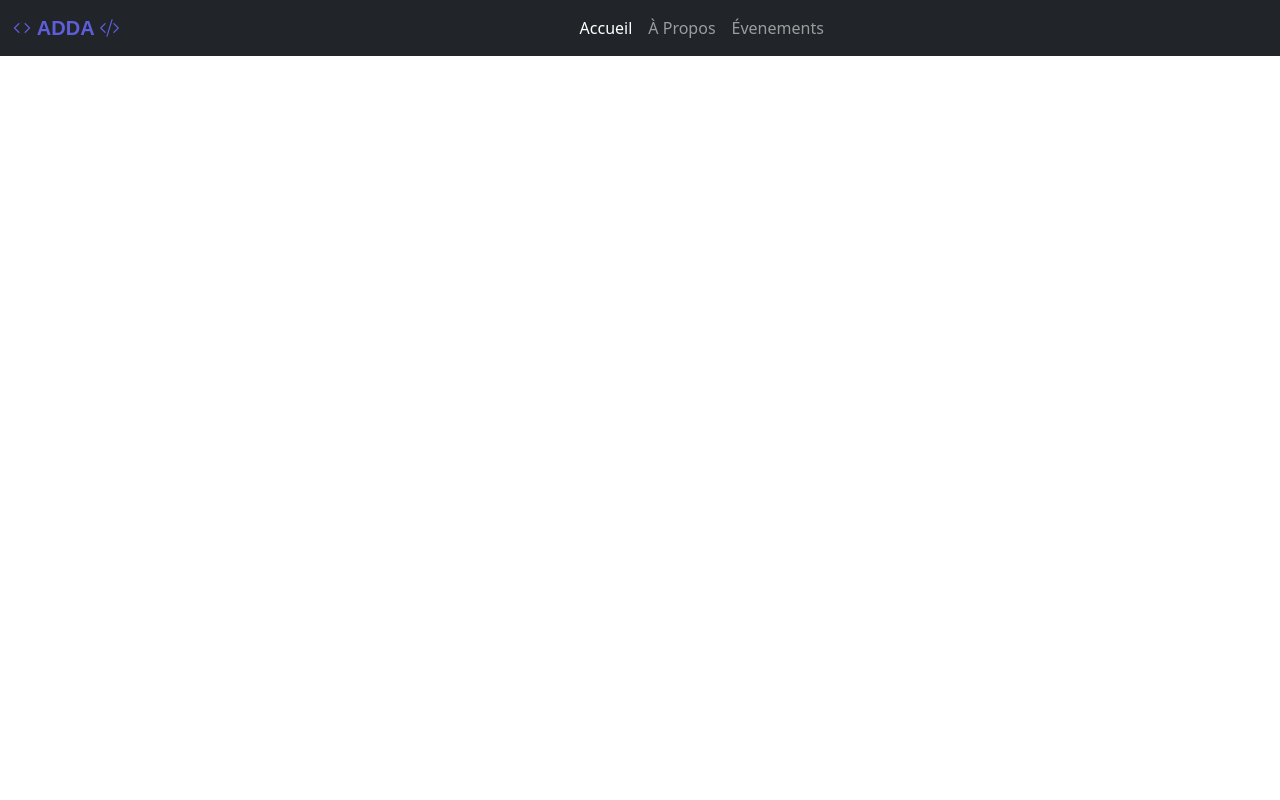
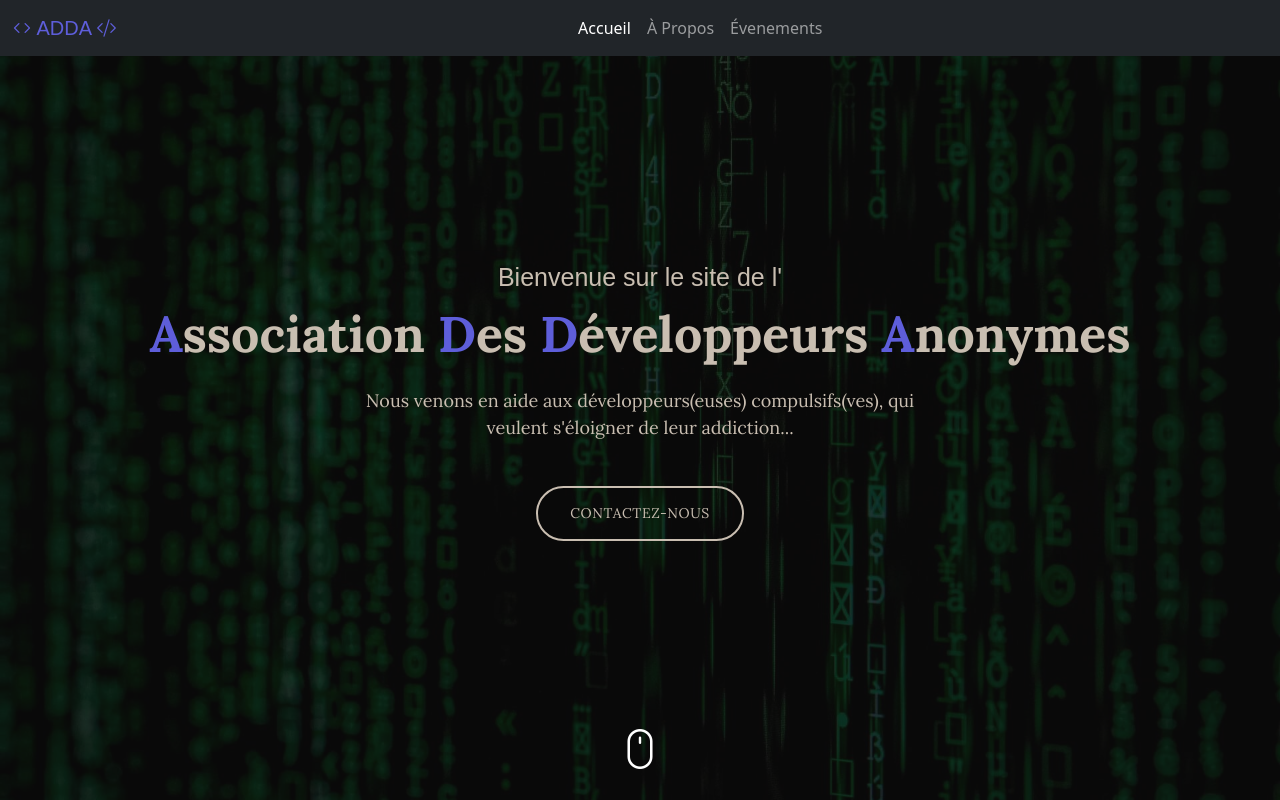
Before and after one commit to Cedric72-web/assoc_Adda, a plain HTML site: page index.html in a window 1280 px wide. Drawn offline with nearby package versions, Linux system fonts and the light colour scheme; a web font is replaced by a local one.

Commit message:
Add Home section - Add Bg image - Update style.css

```diff
--- a/index.html
+++ b/index.html
@@ -9,6 +9,16 @@
   <meta name="description" content="Bienvenue sur le site de l'Association Des Développeurs(euses) Anonymes. Cette association vient en aide aux personnes souffrant du codage compulsif.">
 
   <!-- Start Imports -->
+
+  <!-- Import des polices de caractère -->
+  <link rel="preconnect" href="https://fonts.googleapis.com">
+  <link rel="preconnect" href="https://fonts.gstatic.com" crossorigin>
+  <!-- Police Anaheim -->
+  <link href="https://fonts.googleapis.com/css2?family=Anaheim&display=swap" rel="stylesheet">
+  <!-- Police Montserrat -->
+  <link href="https://fonts.googleapis.com/css2?family=Montserrat:wght@400;600;800&display=swap" rel="stylesheet">
+  <!-- Police Lora -->
+  <link href="https://fonts.googleapis.com/css2?family=Lora:wght@400;600;700&display=swap" rel="stylesheet">
 
   <!-- Import CSS Bootstrap 5.1 -->
   <link href="https://cdn.jsdelivr.net/npm/bootstrap@5.1.3/dist/css/bootstrap.min.css" rel="stylesheet" integrity="sha384-1BmE4kWBq78iYhFldvKuhfTAU6auU8tT94WrHftjDbrCEXSU1oBoqyl2QvZ6jIW3" crossorigin="anonymous">
@@ -29,7 +39,7 @@
     <!-- Start Navbar-->
     <nav class="navbar navbar-expand-lg navbar-dark bg-dark fixed-top">
       <div class="container-fluid text-align-center text-capitalize">
-          <a class="navbar-brand font1" href="#">
+        <a class="navbar-brand font1 coloredText" href="#">
           <i class="bi bi-code coloredText"></i>
           ADDA
           <i class="bi bi-code-slash coloredText"></i>
@@ -57,6 +67,35 @@
   </header>
   <!-- End header -->
 
+  <!-- Start Main -->
+  <main id="main">
+    <!-- Start Home section -->
+    <section id="home" class="container-fluid">
+      <div id="firstRowHomePage" class="row row-cols-1">
+        <div class="d-flex justify-content-center flex-column font2 text-center" id="text-presentation">
+          <div class="text-welcome">Bienvenue sur le site de l'</div>
+          <div class="big-text">
+            <span class="coloredText">A</span>ssociation
+            <span class="coloredText">D</span>es
+            <span class="coloredText">D</span>éveloppeurs
+            <span class="coloredText">A</span>nonymes
+          </div>
+          <p class="description">Nous venons en aide aux développeurs(euses) compulsifs(ves), qui veulent s'éloigner de leur addiction...</p>
+          <div class="btn-container">
+            <button class="btn btn-outline-info">Contactez-nous</button>
+          </div>
+          <div class="d-flex mx-auto" id="mouseBtn">
+            <a href="#about" class="scroll">
+              <i class="bi bi-mouse text-white translate-middle-x"></i>
+            </a>
+          </div>
+        </div>
+      </div>
+    </section>
+    <!-- End Home section -->
+  </main>
+  <!-- End Main -->
+
   <!-- Start Imports -->
   <!-- Import Js Bootstrap 5.1 -->
   <script src="https://cdn.jsdelivr.net/npm/bootstrap@5.1.3/dist/js/bootstrap.bundle.min.js" integrity="sha384-ka7Sk0Gln4gmtz2MlQnikT1wXgYsOg+OMhuP+IlRH9sENBO0LRn5q+8nbTov4+1p" crossorigin="anonymous"></script>
--- a/style.css
+++ b/style.css
@@ -17,12 +17,6 @@
   --third-font: 'Anaheim', sans-serif;
 }
 
-/* --------------------------------- Import fonts -------------------------------------- */
-
-  @import url('https://fonts.googleapis.com/css2?family=Montserrat:ital,wght@0,400;0,600;0,800;1,200&display=swap');
-  @import url('https://fonts.googleapis.com/css2?family=Lora:wght@400;600;700&display=swap');
-  @import url('https://fonts.googleapis.com/css2?family=Anaheim&display=swap');
-
 /* ----------------------------------- COMMON PROPERTIES ------------------------------ */
 
 .coloredText {
@@ -31,8 +25,6 @@
 
 .font1 {
   font-family: var(--primary-font)!important;
-  font-weight: bold;
-  color: var(--secondary-color)!important;
 }
 
 .font2 {
@@ -42,3 +34,69 @@
 .font3 {
   font-family: var(--third-font)!important;
 }
+
+/* -------------------------------- Section Home --------------------------------------- */
+
+#firstRowHomePage {
+  min-height: 100vh;
+  background-image: url(images/background.jpg);
+  background-position: center;
+  background-repeat: no-repeat;
+  background-size: cover;
+  color: var(--primary-color);
+}
+
+#text-presentation{
+  background-color: var(--bg-color);
+}
+
+.text-welcome{
+  font-family: 'Anaheim', sans-serif;
+opacity: 1;
+font-size: 25px;
+}
+
+.big-text {
+  font-size: 50px;
+  font-weight: bold;
+}
+
+.big-text .firstLetter{
+  font-size: 55px;
+  color: var(--secondary-color);
+}
+
+.description {
+  max-width: 550px;
+  margin: 15px auto;
+  font-size: 18px;
+}
+
+.btn{
+  margin-top: 30px;
+  padding: 15px 32px;
+  font-size: 14px;
+  transition: all 0.5s;
+  letter-spacing: 0.6px;
+  color: var(--primary-color);
+  box-shadow: none !important;
+  text-transform: uppercase;
+  outline: none !important;
+  border-radius: 30px;
+  border: 2px solid var(--primary-color);
+}
+
+.btn-outline-info:hover{
+  background-color: var(--secondary-color)!important;
+  border: var(--secondary-color);
+  color: var(--primary-color);
+}
+
+
+#mouseBtn i{
+  font-size: 40px;
+  position: absolute;
+  bottom: 20px;
+  transition: 0.5s;
+  cursor: pointer;
+}
```
Also changed, not shown: images/background.jpg (added). Lines whose indentation alone changed are shown as unchanged.
